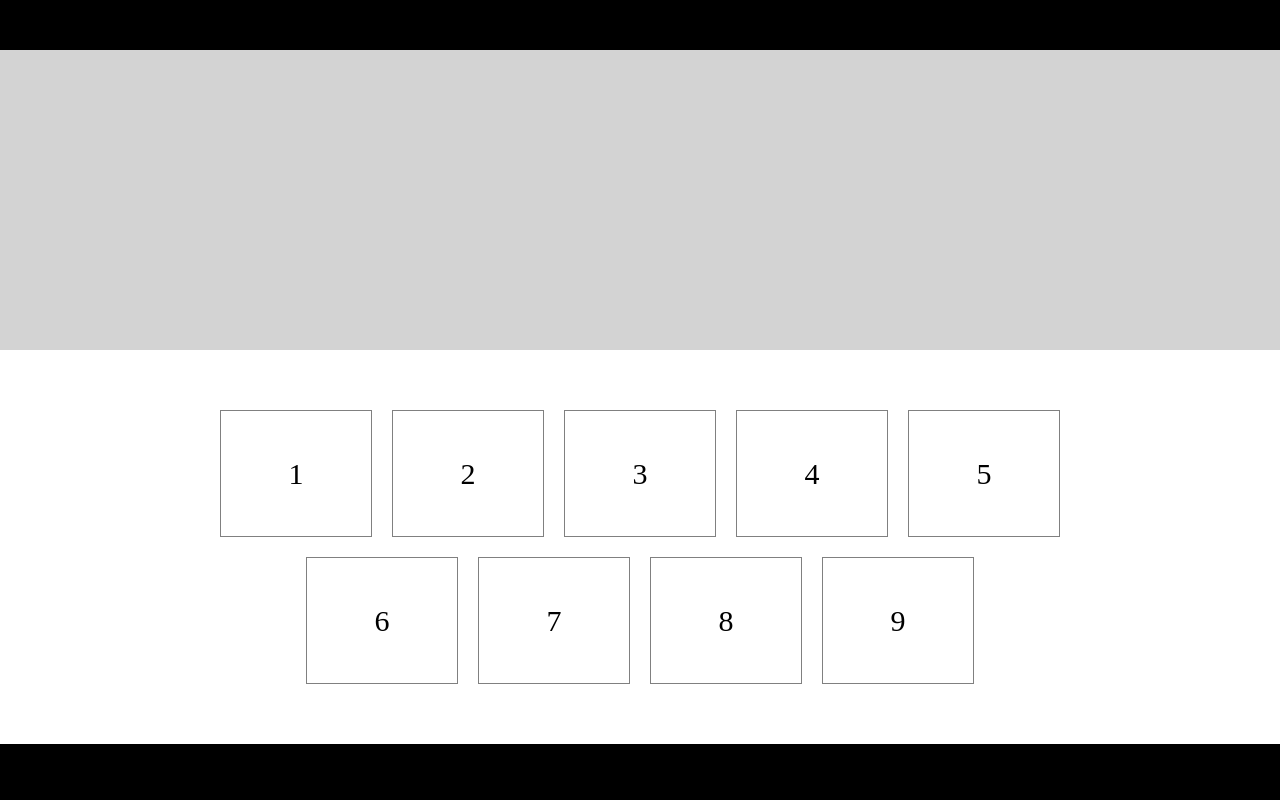
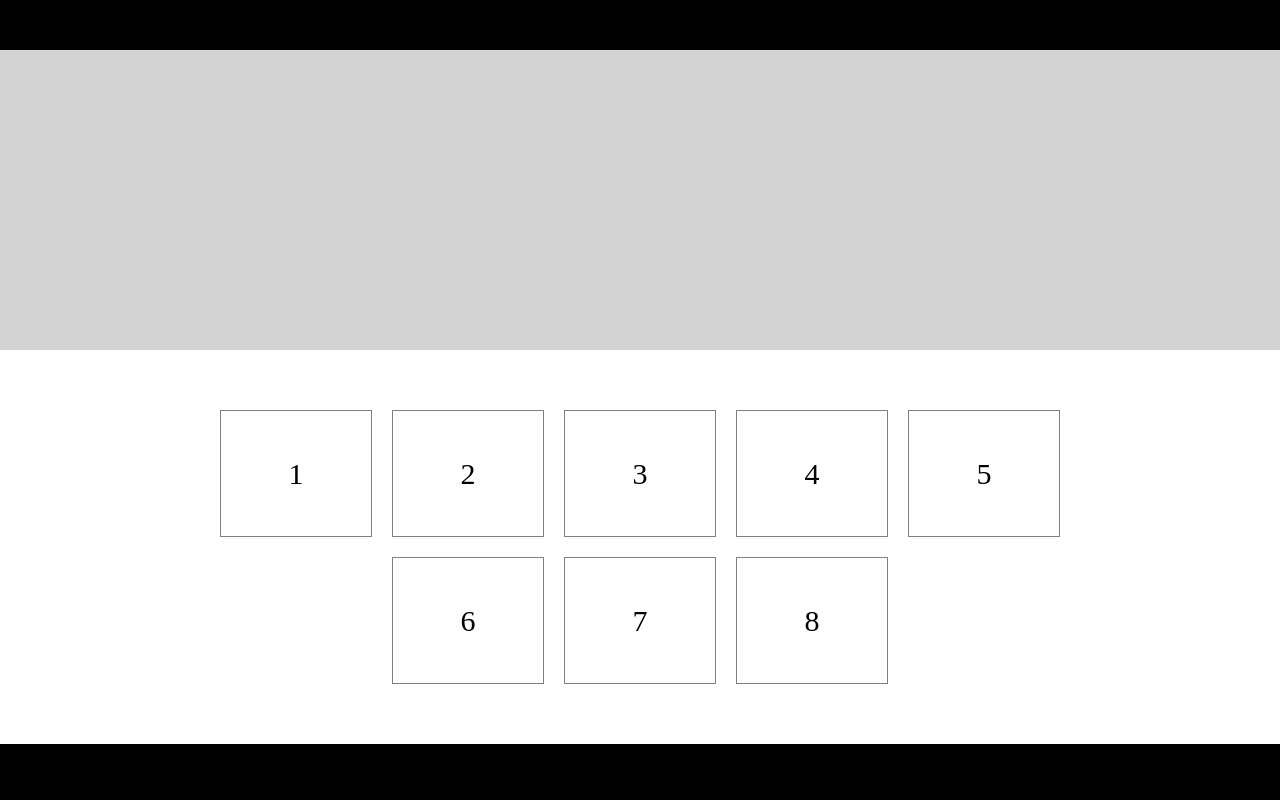
Before and after one commit to brandonwirz/flexbox-gallery, a plain HTML site: page index.html in a window 1280 px wide. Shown: the top 800 px of the page. Drawn offline with Linux system fonts and the light colour scheme.

Commit message:
update readme

```diff
--- a/index.html
+++ b/index.html
@@ -19,7 +19,7 @@
         <div>6</div>
         <div>7</div>
         <div>8</div>
-        <div>9</div>
+
     </div>
     <div class="lower-bar"></div>
     <footer>
```
Also changed, not shown: 1 other file.
